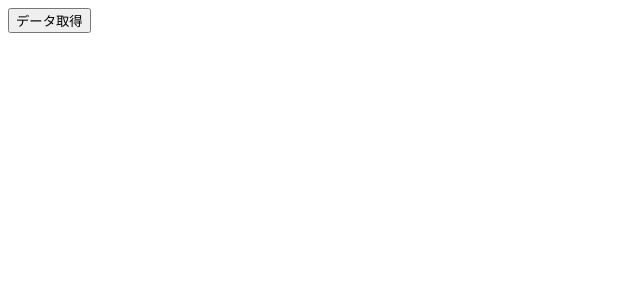
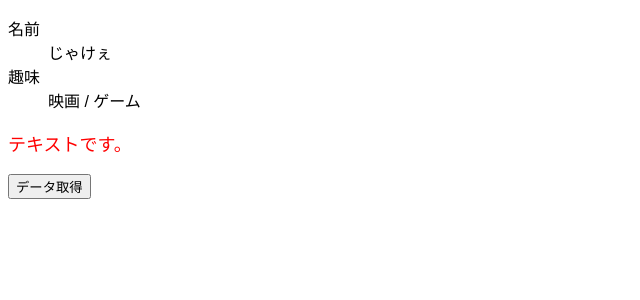
Before and after one commit to RyoheiKomori/TypeScript, a React (Create React App) app: page / in a window 1280 px wide. Shown: the top 300 px of the page, without its empty margins (0-640 px from the left). Built offline with nearby package versions, Linux system fonts and the light colour scheme.

Commit message:
complete

```diff
--- a/src/App.tsx
+++ b/src/App.tsx
@@ -3,6 +3,14 @@
 import { useState } from "react";
 import { Todo } from "./Todo";
 import { TodoType } from "./types/todo";
+import { Text } from "./Text";
+import { UserProfile } from "./UserProfile";
+import { User } from "./types/user";
+
+const user: User = {
+  name: "じゃけぇ",
+  hobbies: ["映画", "ゲーム"]
+};
 
 export default function App() {
   const [todos, setTodos] = useState<Array<TodoType>>([]);
@@ -16,6 +24,8 @@
 
   return (
     <div className="App">
+      <UserProfile user={user} />
+      <Text color="red" fontSize="18px" />
       <button onClick={onClickFetchData}>データ取得</button>
       {todos.map((todo) => (
         <Todo
--- /dev/null
+++ b/src/Text.tsx
@@ -0,0 +1,11 @@
+import { FC } from "react";
+
+type props = {
+  color: string;
+  fontSize: string;
+};
+//ver.18以前の場合は、FCは暗黙的にchildren を受け取っているため、VFCにする
+export const Text: FC<props> = (props) => {
+  const { color, fontSize } = props;
+  return <p style={{ color, fontSize }}>テキストです。</p>;
+};
--- a/src/Todo.tsx
+++ b/src/Todo.tsx
@@ -1,8 +1,9 @@
+import { FC } from "react";
 import { TodoType } from "./types/todo";
 
-export const Todo = (
-  //Omit<TodoType, "id"の方がシンプル
-  props: Pick<TodoType, "userId" | "title" | "completed">
+//Omit<TodoType, "id"は、"id"を省きその他の情報を取得する
+export const Todo: FC<Pick<TodoType, "userId" | "title" | "completed">> = (
+  props
 ) => {
   const { title, userId, completed = false } = props;
   const completeMark = completed ? "[完]" : "[未]";
--- /dev/null
+++ b/src/UserProfile.tsx
@@ -0,0 +1,18 @@
+import { FC } from "react";
+import { User } from "./types/user";
+
+type Props = {
+  user: User;
+};
+
+export const UserProfile: FC<Props> = (props) => {
+  const { user } = props;
+  return (
+    <dl>
+      <dt>名前</dt>
+      <dd>{user.name}</dd>
+      <dt>趣味</dt>
+      <dd>{user.hobbies?.join(" / ")}</dd>
+    </dl>
+  );
+};
--- /dev/null
+++ b/src/types/user.ts
@@ -0,0 +1,4 @@
+export type User = {
+  name: string;
+  hobbies?: Array<string>;
+};
```
